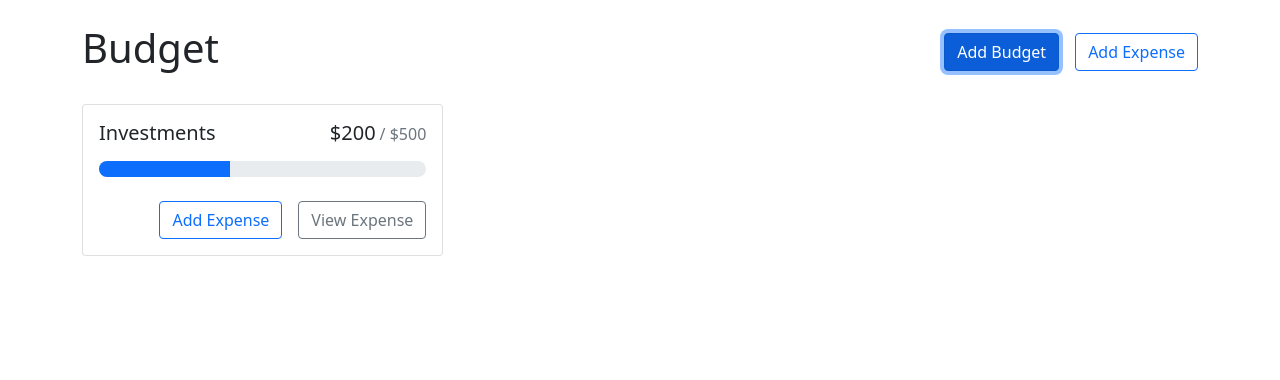
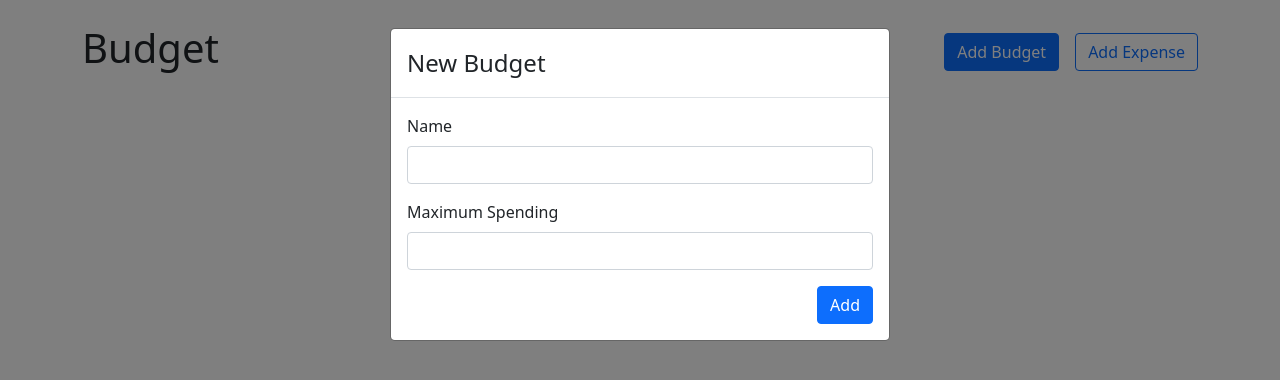
Before and after one commit to shwetaps605/budget-app, a React (Create React App) app: page / in a window 1280 px wide. Both pictures are taken after a click on the button "Add Budget". Shown: the top 380 px of the page. Built offline with nearby package versions, Linux system fonts and the light colour scheme.

Commit message:
Added the add budget functionality and resolved the related errors

```diff
--- a/src/App.jsx
+++ b/src/App.jsx
@@ -3,13 +3,22 @@
 import Stack from 'react-bootstrap/Stack'
 import Button from 'react-bootstrap/Button'
 import BudgetCard from './components/budget-card/budget-card.component'
+import AddBudgetModal from './components/add-budget/add-budget-modal.component'
+import { useState } from 'react'
+import { useBudgets } from './contexts/BudgetContext'
 
 function App() {
+
+    const [showAddBudgetModal, setShowAddBudgetModal] = useState(false)
+    const { budgets,expenses,getBudgetExpenses } = useBudgets()
+    console.log(budgets);
+
     return (
+        <>
             <Container className='my-4'>
                 <Stack direction='horizontal' gap={3} className='mb-4'>
                     <h1 className='me-auto'>Budget</h1>
-                <Button variant='primary'>Add Budget</Button>
+                    <Button variant='primary' onClick={() => setShowAddBudgetModal(true)}>Add Budget</Button>
                     <Button variant='outline-primary'>Add Expense</Button>
                 </Stack>
                 <div style={{
@@ -18,9 +27,28 @@
                     gap: "1rem",
                     alignItems: "flex-start"
                 }}>
-            <BudgetCard name="Investments" amount={200} max={500}></BudgetCard>
+
+                {
+                    budgets.map(budget => {
+
+                        const amount = getBudgetExpenses(budget.id)
+                        .reduce((total,expense) => total + expense.amount,0)
+
+
+                        return(
+                            <BudgetCard
+                            key={budget.id}
+                            name={budget.name}
+                            amount={amount}
+                            max={budget.max}></BudgetCard>
+                        )
+                    })
+                }
                 </div>
             </Container>
+            <AddBudgetModal show={showAddBudgetModal} handleClose={() => { setShowAddBudgetModal(false) }} />
+        </>
+
 
     )
 }
--- /dev/null
+++ b/src/components/add-budget/add-budget-modal.component.jsx
@@ -0,0 +1,46 @@
+import Form from "react-bootstrap/Form"
+import Modal from "react-bootstrap/Modal"
+import Button from "react-bootstrap/Button"
+import { useRef } from 'react'
+import { useBudgets } from "../../contexts/BudgetContext"
+
+export default function AddBudgetModal({ show, handleClose }) {
+
+    const nameRef = useRef()
+    const maxRef = useRef()
+    const { addBudget } = useBudgets()
+
+    function handleSubmit(e) {
+        e.preventDefault()
+        addBudget({
+            name: nameRef.current.value,
+            max: parseFloat(maxRef.current.value)
+        })
+        handleClose()
+    }
+    return (
+        <Modal show={show} onHide={handleClose}>
+            <Form onSubmit={handleSubmit}>
+                <Modal.Header>
+                    <Modal.Title>
+                        New Budget
+                    </Modal.Title>
+                </Modal.Header>
+                <Modal.Body>
+                    <Form.Group className="mb-3" controlId="name">
+                        <Form.Label>Name</Form.Label>
+                        <Form.Control ref={nameRef} type="text" required />
+                    </Form.Group>
+                    <Form.Group className="mb-3" controlId="max">
+                        <Form.Label>Maximum Spending</Form.Label>
+                        <Form.Control ref={maxRef} type='number' required min={0} step={0.01} />
+                    </Form.Group>
+                    <div className="d-flex justify-content-end">
+                        <Button className="primary" type='submit'>Add</Button>
+                    </div>
+                </Modal.Body>
+
+            </Form>
+        </Modal>
+    )
+}
--- a/src/contexts/BudgetContext.jsx
+++ b/src/contexts/BudgetContext.jsx
@@ -12,8 +12,8 @@
 
 export const BudgetsProvider = ({ children }) => {
 
-    const [budgets, setBudgets] = useLocalStorage('budgets',[])
-    const [expenses, setExpenses] = useLocalStorage('expenses',[])
+    const [budgets, setBudgets] = useLocalStorage('budgetsdata', [])
+    const [expenses, setExpenses] = useLocalStorage('expenses', [])
 
     //A budget looks like this
     // {
@@ -37,20 +37,20 @@
     }
 
     //This function creates a new budget
-    function addBudget(name,max) {
+    function addBudget({ name, max }) {
         setBudgets(prevBudgets => {
-            if (prevBudgets.find(budget => budget.name === name)){
+            if (prevBudgets.find(budget => budget.name === name)) {
                 console.log("This budget already exists")
                 return prevBudgets
             }
-            return [...prevBudgets, {id:uuidV4(),name,max}]
+            return [...prevBudgets, { id: uuidV4(), name, max }]
         })
     }
 
     //This function will create a new expense inside a specific budget
-    function addExpense(budegtId,description,amount) {
+    function addExpense({ budgetId, description, amount }) {
         setExpenses(prevExpenses => {
-            return [...prevExpenses, {id:uuidV4(),budegtId,description,amount}]
+            return [...prevExpenses, { id: uuidV4(), budgetId, description, amount }]
         })
     }
 
```
Also changed, not shown: src/components/add-expense/add-expense-modal.component.jsx (added, +28 -0 lines). Lines whose indentation alone changed are shown as unchanged.
